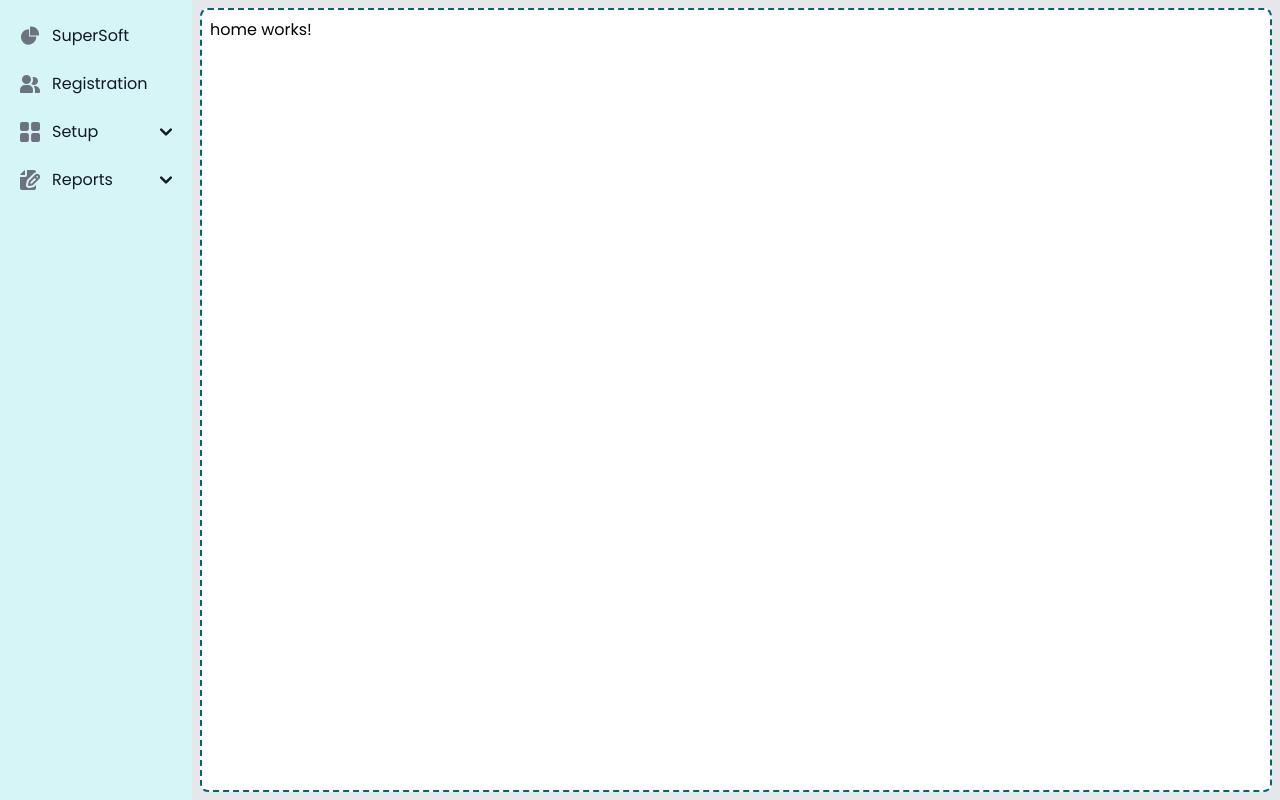
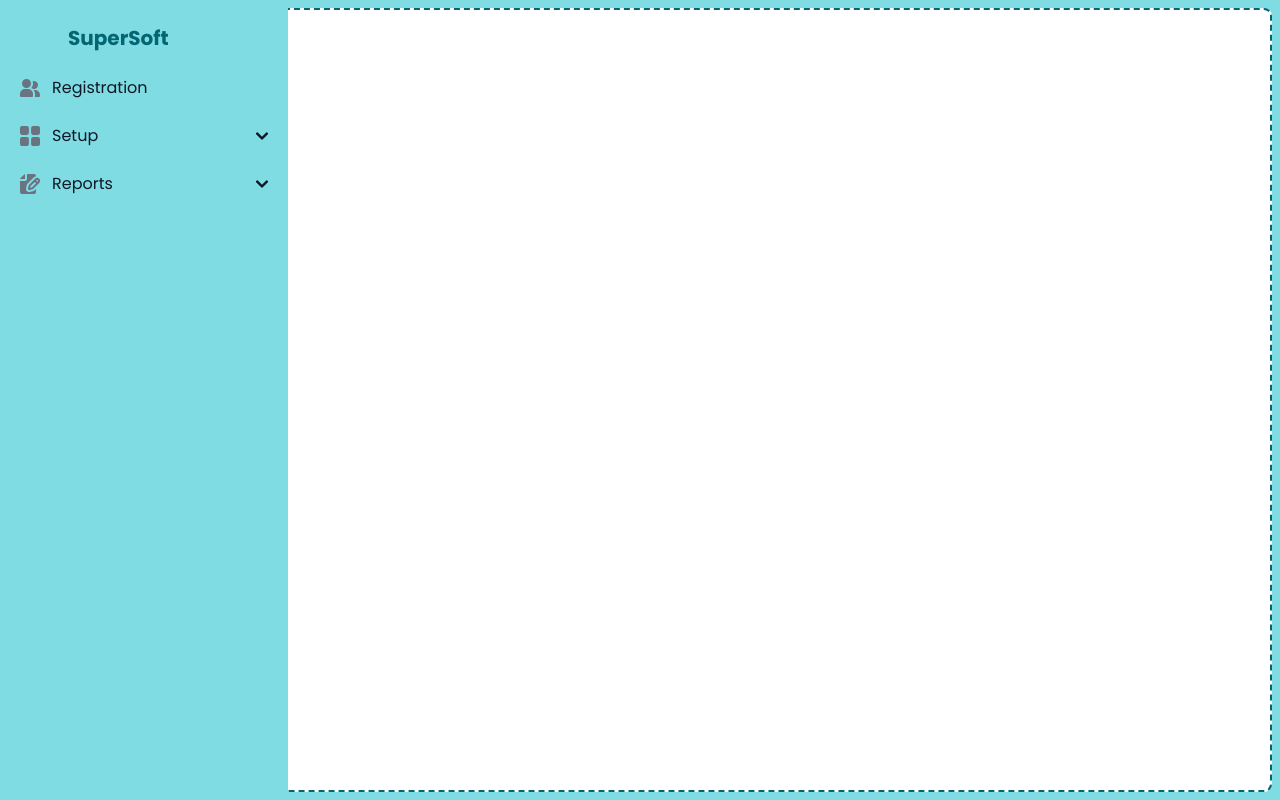
Before and after one commit to KamrujjamanRony/doctor-fee, an Angular app: page / in a window 1280 px wide. Built offline with nearby package versions, Linux system fonts and the light colour scheme.

Commit message:
main layout change

```diff
--- a/src/app/components/layouts/main/main.component.html
+++ b/src/app/components/layouts/main/main.component.html
@@ -1,5 +1,5 @@
-<section class="bg-gray-200">
-  <button
+<section class="bg-teal-300">
+  <!-- <button
   data-drawer-target="sidebar-multi-level-sidebar"
   data-drawer-toggle="sidebar-multi-level-sidebar"
   aria-controls="sidebar-multi-level-sidebar"
@@ -21,11 +21,11 @@
     ></path>
   </svg>
 </button>
-<span class="text-2xl font-bold ml-3 text-teal-600">Super Soft</span>
+<span class="text-2xl font-bold ml-3 text-teal-600">Super Soft</span> -->
 
 <app-sidebar></app-sidebar>
 
-<div class="p-2 sm:ml-48 mt-1 sm:-mt-8">
+<div class="p-2 ml-12">
   <div class="p-2 border-2 border-teal-700 border-dashed rounded-lg dark:border-gray-700 min-h-[98vh] bg-white">
        <router-outlet />
   </div>
--- a/src/app/components/pages/registration/registration.component.html
+++ b/src/app/components/pages/registration/registration.component.html
@@ -1,14 +1,14 @@
-<section class="flex flex-col lg:flex-row gap-5 max-w-7xl mx-auto">
-  <div class="w-full border mb-10">
+<section class="flex flex-col lg:flex-row gap-5">
+  <div class="border mb-10">
     <h1
-      class="text-2xl md:text-5xl font-bold text-teal-500 underline text-center mb-5"
+      class="text-xl md:text-3xl font-bold text-teal-500 underline text-center mb-5"
     >
       Patient Form
     </h1>
     <form
       [formGroup]="form"
       (ngSubmit)="onSubmit($event)"
-      class="max-w-md mx-auto"
+      class="min-w-[500px] mx-auto px-2"
     >
       <div class="grid grid-cols-1 md:grid-cols-2 gap-2">
         <!-- contactNo -->
@@ -116,7 +116,7 @@
 
   <div class="w-full border mb-10 px-3 max-h-[85vh] overflow-scroll">
     <h1
-      class="text-2xl md:text-5xl font-bold text-teal-500 underline text-center"
+      class="text-xl md:text-3xl font-bold text-teal-500 underline text-center"
     >
       Patient List
     </h1>
@@ -173,7 +173,7 @@
           <tr
             (click)="onUpdate(item)"
             id="row-{{ $index }}"
-            class="bg-white border-b dark:bg-gray-800 dark:border-gray-700 hover:bg-teal-600 hover:text-white dark:hover:bg-gray-600 cursor-pointer text-center"
+            class="bg-white border-b dark:bg-gray-800 dark:border-gray-700 hover:bg-teal-600 hover:text-white dark:hover:bg-gray-600 cursor-pointer"
             [ngClass]="{ '!bg-teal-600 text-white': $index === highlightedTr }"
           >
             <th
--- a/src/app/components/pages/setup/doctor/doctor-entry/doctor-entry.component.html
+++ b/src/app/components/pages/setup/doctor/doctor-entry/doctor-entry.component.html
@@ -1,5 +1,5 @@
-<section class="flex flex-col lg:flex-row gap-5 max-w-7xl mx-auto">
-  <div class="w-full border mb-10">
+<section class="flex flex-col lg:flex-row gap-5">
+  <div class="border mb-10">
     <h1
       class="text-xl md:text-3xl font-bold text-teal-500 underline text-center mb-5"
     >
@@ -8,7 +8,7 @@
     <form
       [formGroup]="form"
       (ngSubmit)="onSubmit($event)"
-      class="max-w-md mx-auto"
+      class="min-w-[400px] mx-auto px-2"
     >
       <!-- Name -->
       <app-input
--- a/src/app/components/pages/setup/doctor/doctor-fee/doctor-fee.component.html
+++ b/src/app/components/pages/setup/doctor/doctor-fee/doctor-fee.component.html
@@ -1,4 +1,4 @@
-<section class="flex flex-col lg:flex-row gap-5 max-w-7xl mx-auto">
+<section class="flex flex-col lg:flex-row gap-5">
   <div class="w-full md:w-1/2 border mb-10 px-2">
     <h1
       class="text-xl md:text-3xl font-bold text-teal-500 underline text-center mb-5"
--- a/src/app/components/shared/sidebar/sidebar.component.html
+++ b/src/app/components/shared/sidebar/sidebar.component.html
@@ -1,30 +1,16 @@
 <aside
   id="sidebar-multi-level-sidebar"
-  class="fixed top-0 left-0 z-40 w-48 h-screen transition-transform -translate-x-full sm:translate-x-0"
+  class="fixed top-0 left-0 z-40 w-12 hover:w-72 h-screen overflow-hidden"
   aria-label="Sidebar"
 >
-  <div class="h-full px-3 py-4 overflow-y-auto bg-teal-100 dark:bg-gray-800">
+  <div class="h-full px-3 py-4 overflow-y-auto bg-teal-300 dark:bg-gray-800">
     <ul class="space-y-2 font-medium">
       <li class="cursor-pointer">
         <a
           routerLink="/"
           class="flex items-center p-2 text-gray-900 rounded-lg dark:text-white hover:bg-gray-100 dark:hover:bg-gray-700 group"
         >
-          <svg
-            class="w-5 h-5 text-gray-500 transition duration-75 dark:text-gray-400 group-hover:text-gray-900 dark:group-hover:text-white"
-            aria-hidden="true"
-            xmlns="http://www.w3.org/2000/svg"
-            fill="currentColor"
-            viewBox="0 0 22 21"
-          >
-            <path
-              d="M16.975 11H10V4.025a1 1 0 0 0-1.066-.998 8.5 8.5 0 1 0 9.039 9.039.999.999 0 0 0-1-1.066h.002Z"
-            />
-            <path
-              d="M12.5 0c-.157 0-.311.01-.565.027A1 1 0 0 0 11 1.02V10h8.975a1 1 0 0 0 1-.935c.013-.188.028-.374.028-.565A8.51 8.51 0 0 0 12.5 0Z"
-            />
-          </svg>
-          <span class="ms-3">SuperSoft</span>
+          <span class="ms-12 text-xl font-bold text-teal-700">SuperSoft</span>
         </a>
       </li>
       @for (item of sidebarData; track $index) { @if (item?.menu) {
@@ -44,7 +30,7 @@
           @if (item?.menu) {<app-all-svg icon="sidebar-down-arrow"></app-all-svg
           >}
         </a>
-        <ul [id]="item?.label" class="hidden py-2 space-y-2">
+        <ul [id]="item?.label" class="hidden py-2 space-y-2 bg-teal-200 rounded-lg">
           @for (subItem of item.menu; track $index) {
           <li class="cursor-pointer">
             <a
```
